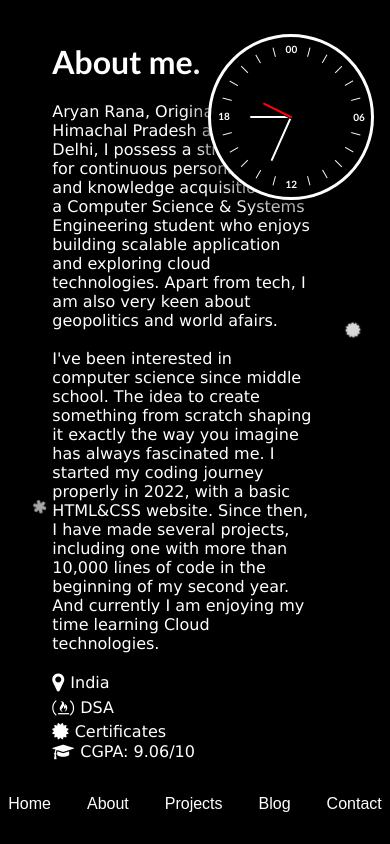
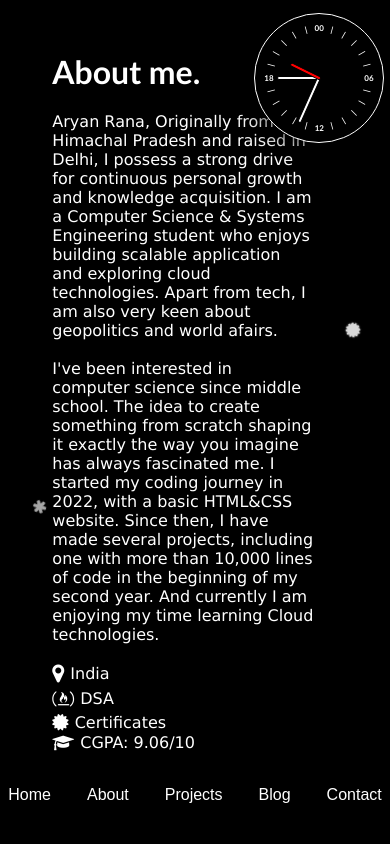
Before and after one commit to ar-rana/Portfolio, a React (Vite) app in the folder client/: page /about in a window 390 px wide. Built offline with nearby package versions, Linux system fonts and the light colour scheme.

Commit message:
modified clock component

```diff
--- a/client/src/components/AboutView/AboutView.tsx
+++ b/client/src/components/AboutView/AboutView.tsx
@@ -14,7 +14,7 @@ const AboutView = () => {
       <span className={styles.about_text}>
         I've been interested in computer science since middle school.
         The idea to create something from scratch shaping it exactly the way you imagine has always fascinated me.
-        I started my coding journey properly in 2022, with a basic HTML&CSS website. Since
+        I started my coding journey in 2022, with a basic HTML&CSS website. Since
         then, I have made several projects, including one with more than 10,000 lines of code in the beginning of my second year.
         And currently I am enjoying my time learning Cloud technologies.
       </span>
--- a/client/src/components/Clock/clock.module.css
+++ b/client/src/components/Clock/clock.module.css
@@ -60,3 +60,21 @@
   height: 50%;
   border-radius: 8px;
 }
+
+@media (max-width: 650px) {
+  .container {
+    top: 1.5%;
+    right: 1.5%;
+  }
+  .clock {
+    width: 8rem;
+    height: 8rem;
+    border: 1.5px solid white;
+  }
+  .clock span b {
+    font-size: 8px;
+  }
+  .clock span {
+    inset: 2px;
+  }
+}
```
